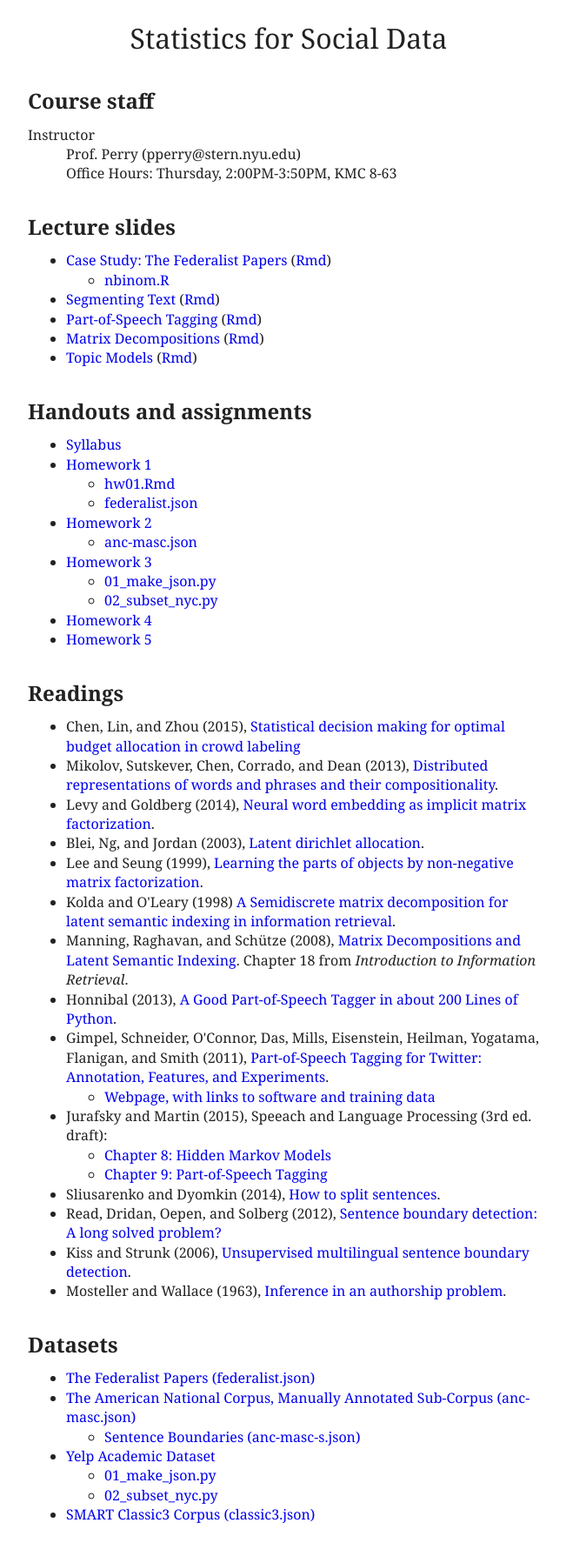
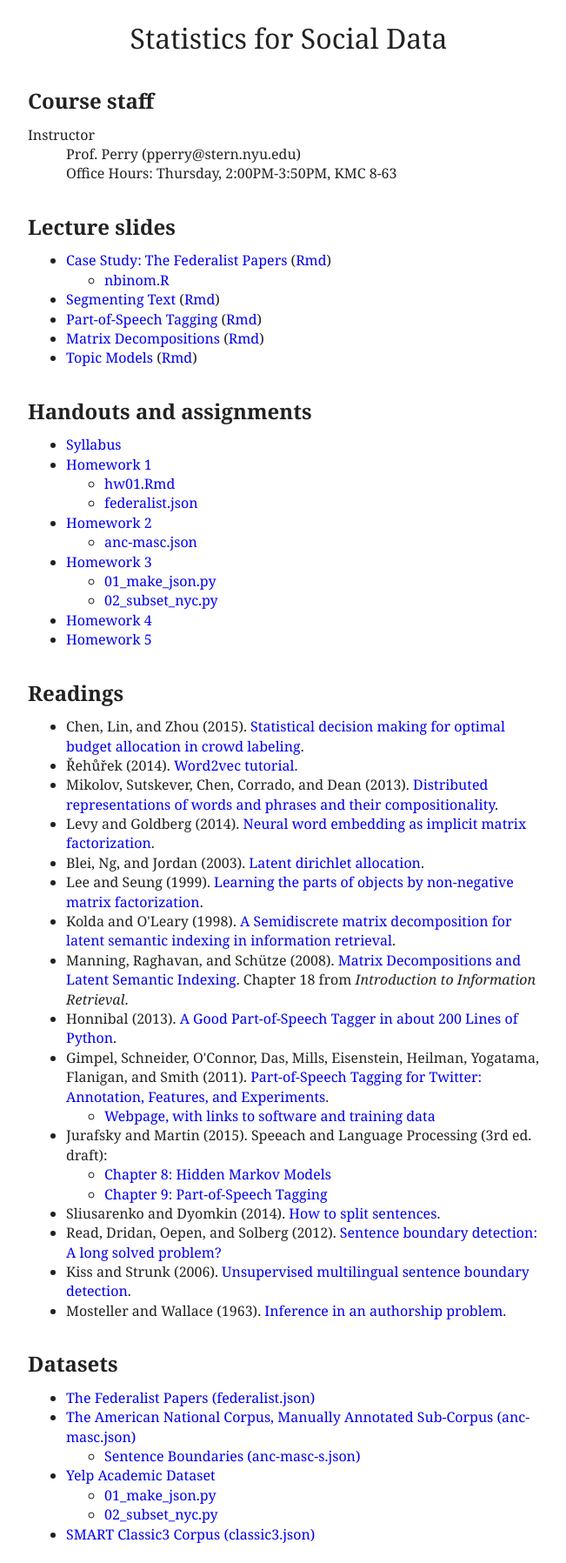
Before and after one commit to patperry/patperry.github.com, a Jekyll site: the page built from course/ssd/index.html, in a window 1280 px wide. Shown: the whole page at 87% size, without its empty margins (308-959 px from the left). Built offline with Jekyll 4.4.1, drawn with Linux system fonts in a browser that asks for light colours; before the commit the page ends 1775 px from its top, so only the background shows below that.

Commit message:
add link to word2vec tutorial

```diff
--- a/course/ssd/index.html
+++ b/course/ssd/index.html
@@ -110,42 +110,43 @@ to take the course.
   <li>Goodman (2001), <a href="Good01.pdf">A bit of progress in language
       modeling</a>.
 -->
-  <li>Chen, Lin, and Zhou (2015), <a href="http://jmlr.org/papers/volume16/chen15a/chen15a.pdf">
-      Statistical decision making for optimal budget allocation in crowd labeling</a>
-  <li>Mikolov, Sutskever, Chen, Corrado, and Dean (2013), <a href="reading/Miko13.pdf">Distributed representations of words and phrases and their compositionality</a>.
-    <li>Levy and Goldberg (2014), <a href="reading/Levy14.pdf">Neural word embedding as implicit matrix factorization</a>.
-  <li>Blei, Ng, and Jordan (2003), <a href="reading/Blei03.pdf">Latent dirichlet
+  <li>Chen, Lin, and Zhou (2015). <a href="http://jmlr.org/papers/volume16/chen15a/chen15a.pdf">
+      Statistical decision making for optimal budget allocation in crowd labeling</a>.
+  <li>&#344;eh&#367;&#345;ek (2014). <a href="http://rare-technologies.com/word2vec-tutorial/">Word2vec tutorial</a>.
+  <li>Mikolov, Sutskever, Chen, Corrado, and Dean (2013). <a href="reading/Miko13.pdf">Distributed representations of words and phrases and their compositionality</a>.
+  <li>Levy and Goldberg (2014). <a href="reading/Levy14.pdf">Neural word embedding as implicit matrix factorization</a>.
+  <li>Blei, Ng, and Jordan (2003). <a href="reading/Blei03.pdf">Latent dirichlet
       allocation</a>.
-  <li>Lee and Seung (1999), <a href="reading/Lee99.pdf">Learning the parts of
+  <li>Lee and Seung (1999). <a href="reading/Lee99.pdf">Learning the parts of
       objects by non-negative matrix factorization</a>.
-  <li>Kolda and O'Leary (1998) <a href="reading/Kold98.pdf">A Semidiscrete matrix
+  <li>Kolda and O'Leary (1998). <a href="reading/Kold98.pdf">A Semidiscrete matrix
       decomposition for latent semantic indexing in information retrieval</a>.
-  <li>Manning, Raghavan, and Sch&uuml;tze (2008), <a href="reading/Mann08Ch18.pdf">
+  <li>Manning, Raghavan, and Sch&uuml;tze (2008). <a href="reading/Mann08Ch18.pdf">
       Matrix Decompositions and Latent Semantic Indexing</a>.  Chapter 18
       from <cite>Introduction to Information Retrieval</cite>.
 <!--
-  <li>Cluaset, Shalizi, and Newman (2009), <a href="Clau09.pdf">Power-law
+  <li>Cluaset, Shalizi, and Newman (2009). <a href="Clau09.pdf">Power-law
       distributions in empirical data</a>.
 -->
-  <li>Honnibal (2013),
+  <li>Honnibal (2013).
     <a href="https://spacy.io/blog/part-of-speech-POS-tagger-in-python">A Good Part-of-Speech Tagger in about 200 Lines of Python</a>.
   <li>Gimpel, Schneider, O'Connor, Das, Mills, Eisenstein, Heilman, Yogatama,
-  Flanigan, and Smith (2011), <a href="http://www.cs.cmu.edu/~ark/TweetNLP/gimpel+etal.acl11.pdf">Part-of-Speech Tagging for Twitter: Annotation, Features, and Experiments</a>.
+  Flanigan, and Smith (2011). <a href="http://www.cs.cmu.edu/~ark/TweetNLP/gimpel+etal.acl11.pdf">Part-of-Speech Tagging for Twitter: Annotation, Features, and Experiments</a>.
     <ul>
       <li><a href="http://www.cs.cmu.edu/~ark/TweetNLP/">Webpage, with links to software and training data</a>
     </ul>
-  <li>Jurafsky and Martin (2015), Speeach and Language Processing (3rd ed.  draft):
+  <li>Jurafsky and Martin (2015). Speeach and Language Processing (3rd ed.  draft):
     <ul>
       <li><a href="https://web.stanford.edu/~jurafsky/slp3/8.pdf">Chapter 8: Hidden Markov Models</a>
       <li><a href="https://web.stanford.edu/~jurafsky/slp3/9.pdf">Chapter 9: Part-of-Speech Tagging</a>
     </ul>
-  <li>Sliusarenko and Dyomkin (2014),
+  <li>Sliusarenko and Dyomkin (2014).
     <a href="http://tech.grammarly.com/blog/posts/How-to-Split-Sentences.html">How to split sentences</a>.
-  <li>Read, Dridan, Oepen, and Solberg (2012),
+  <li>Read, Dridan, Oepen, and Solberg (2012).
     <a href="reading/Read12.pdf">Sentence boundary detection: A long solved problem?</a>
-  <li>Kiss and Strunk (2006),
+  <li>Kiss and Strunk (2006).
     <a href="reading/Kiss06.pdf">Unsupervised multilingual sentence boundary detection</a>.
-  <li>Mosteller and Wallace (1963),
+  <li>Mosteller and Wallace (1963).
     <a href="reading/Most63.pdf">Inference in an authorship problem</a>.
 </ul>
 
```
